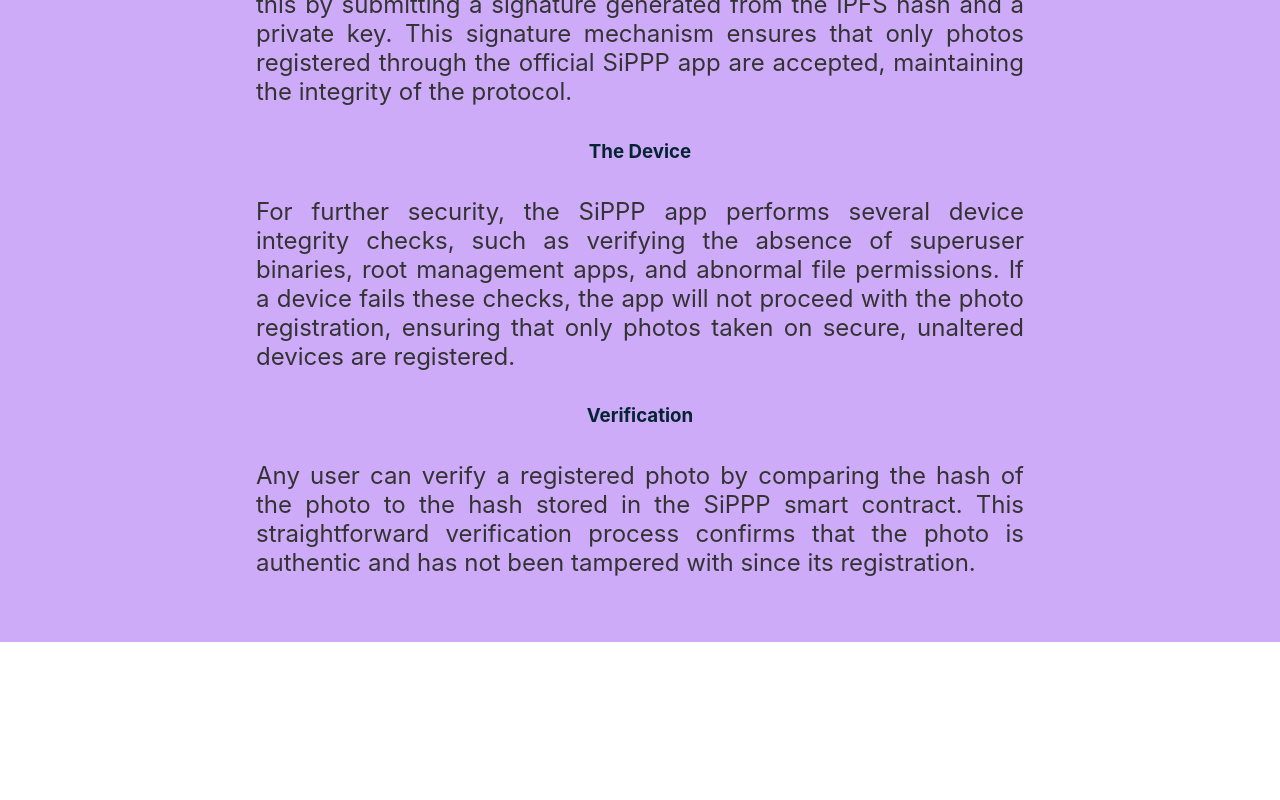
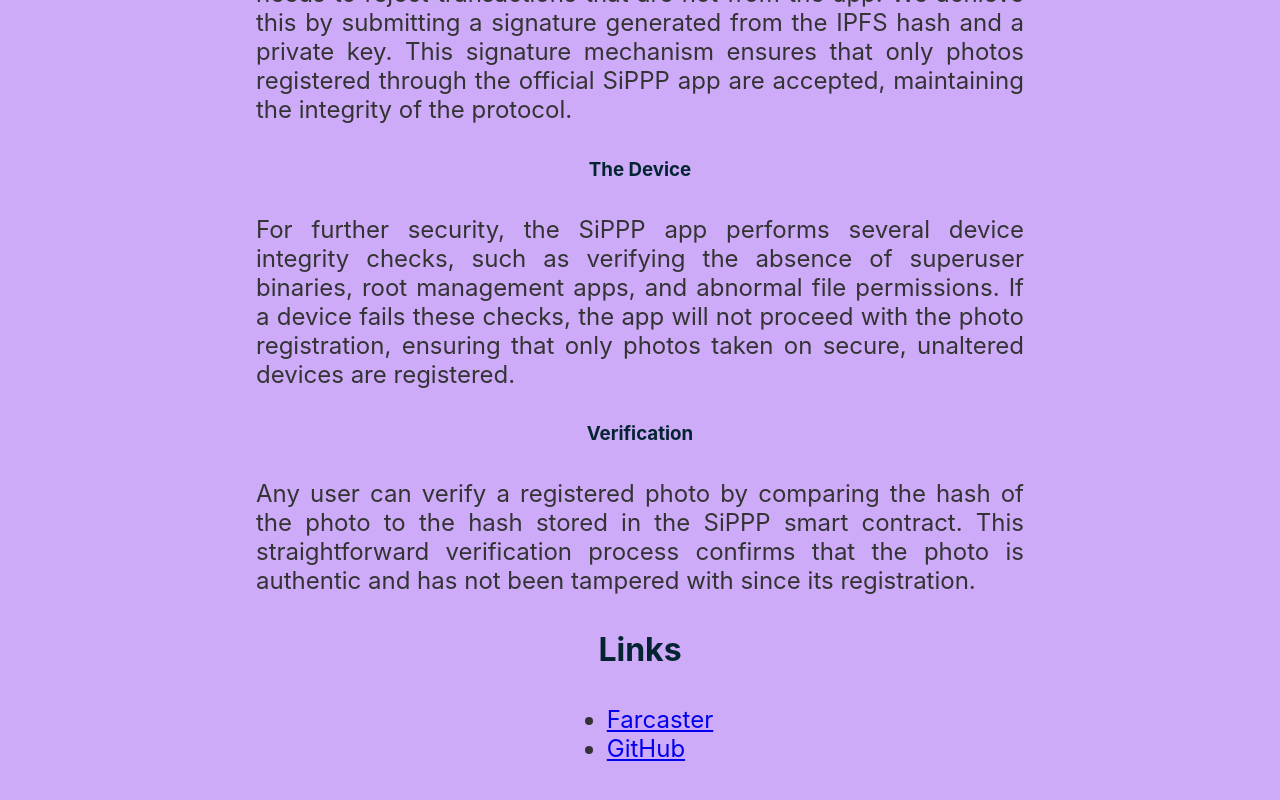
Before and after one commit to SiPPProtocol/SiPPP.box, a React (Create React App) app in the folder sippp.box/: page /about in a window 1280 px wide. Shown: the part 2250-3050 px from the top of the page. Before the commit the page ends 2892 px from the top, so only its background shows below. Built offline with nearby package versions, Linux system fonts and the light colour scheme.

Commit message:
add links

```diff
--- a/sippp.box/src/About.js
+++ b/sippp.box/src/About.js
@@ -105,6 +105,12 @@
             tampered with since its registration.
         </p>
 
+        <h2>Links</h2>
+        <ul>
+            <li><a href="https://warpcast.com/~/channel/sippp">Farcaster</a></li>
+            <li><a href="https://github.com/SiPPProtocol">GitHub</a></li>
+        </ul>
+
         </div>
     </div>
   );
--- a/sippp.box/src/App.css
+++ b/sippp.box/src/App.css
@@ -107,3 +107,8 @@
   margin: 15px auto;
   text-align: justify;
 }
+
+li {
+  font-size: 1.5em;
+  color: #333;
+}
```
